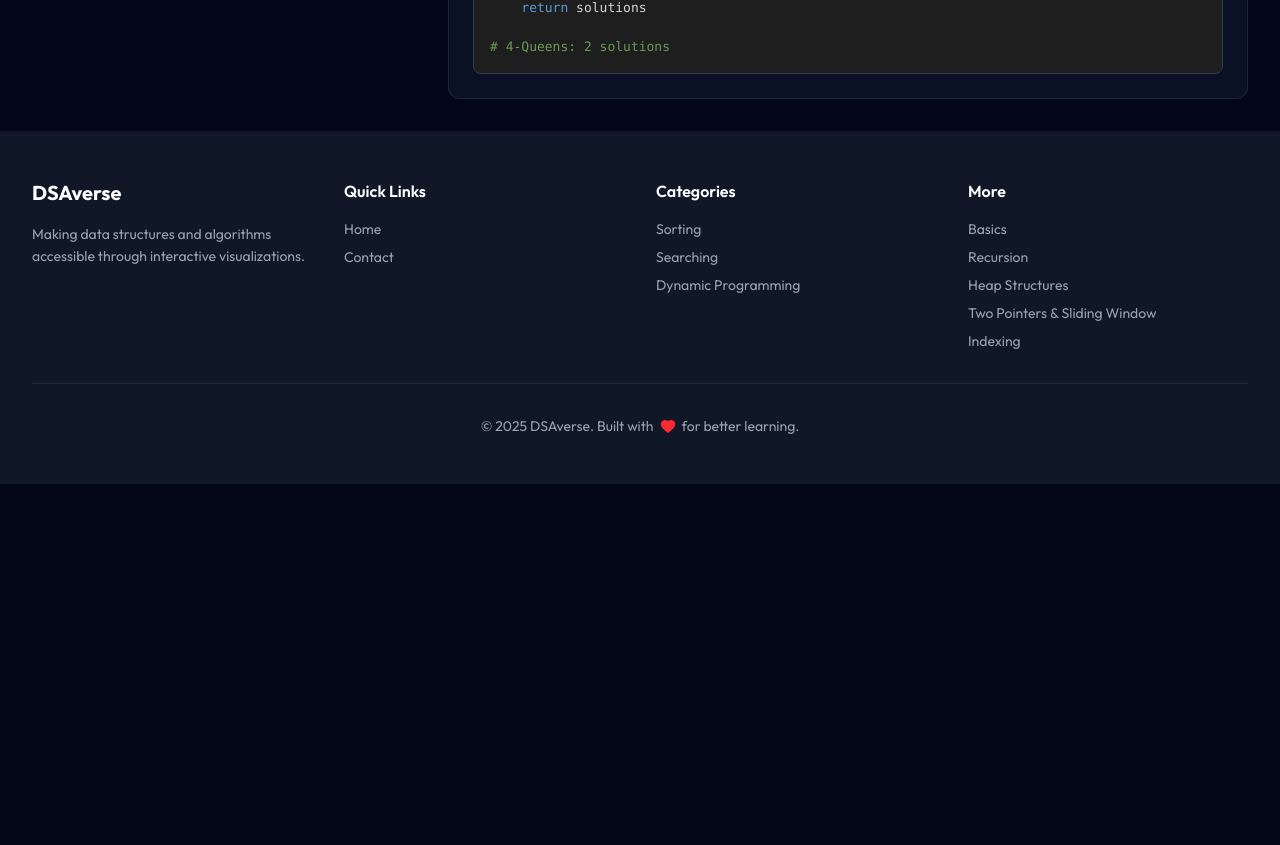
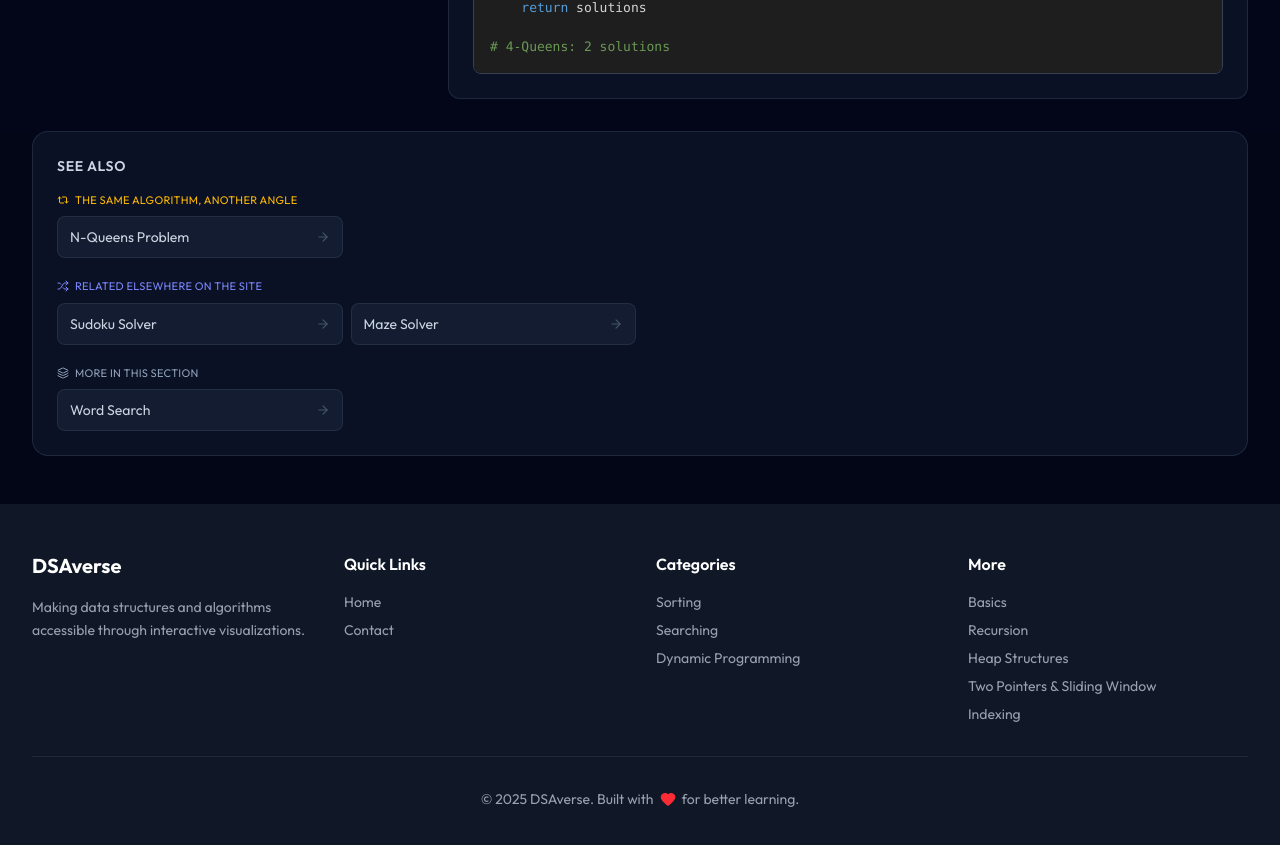
Before and after one commit to Archit1706/DSAverse, a Next.js app: page /backtracking/n-queens in a window 1280 px wide. Shown: the part 1920-2765 px from the top of the page. Before the commit the page ends 2404 px from the top, so only its background shows below. Built offline with nearby package versions, Linux system fonts and the light colour scheme.

Commit message:
Mount See also on the N-Queens layout

```diff
--- a/app/backtracking/n-queens/layout.js
+++ b/app/backtracking/n-queens/layout.js
@@ -1,3 +1,5 @@
+import RelatedPages from '@/components/RelatedPages';
+
 export const metadata = {
     title: "N-Queens – Backtracking Visualizer",
     description: "Visualize the N-Queens backtracking algorithm: watch queens placed row by row with constraint checking on columns and diagonals, and see the algorithm backtrack when conflicts arise.",
@@ -5,4 +7,11 @@ export const metadata = {
     openGraph: { title: "N-Queens Backtracking Visualizer – DSAverse", images: [{ url: "/og-image.png" }] },
     alternates: { canonical: "/backtracking/n-queens" },
 };
-export default function Layout({ children }) { return children; }
+export default function Layout({ children }) {
+    return (
+        <>
+            {children}
+            <RelatedPages route="/backtracking/n-queens" />
+        </>
+    );
+}
```
